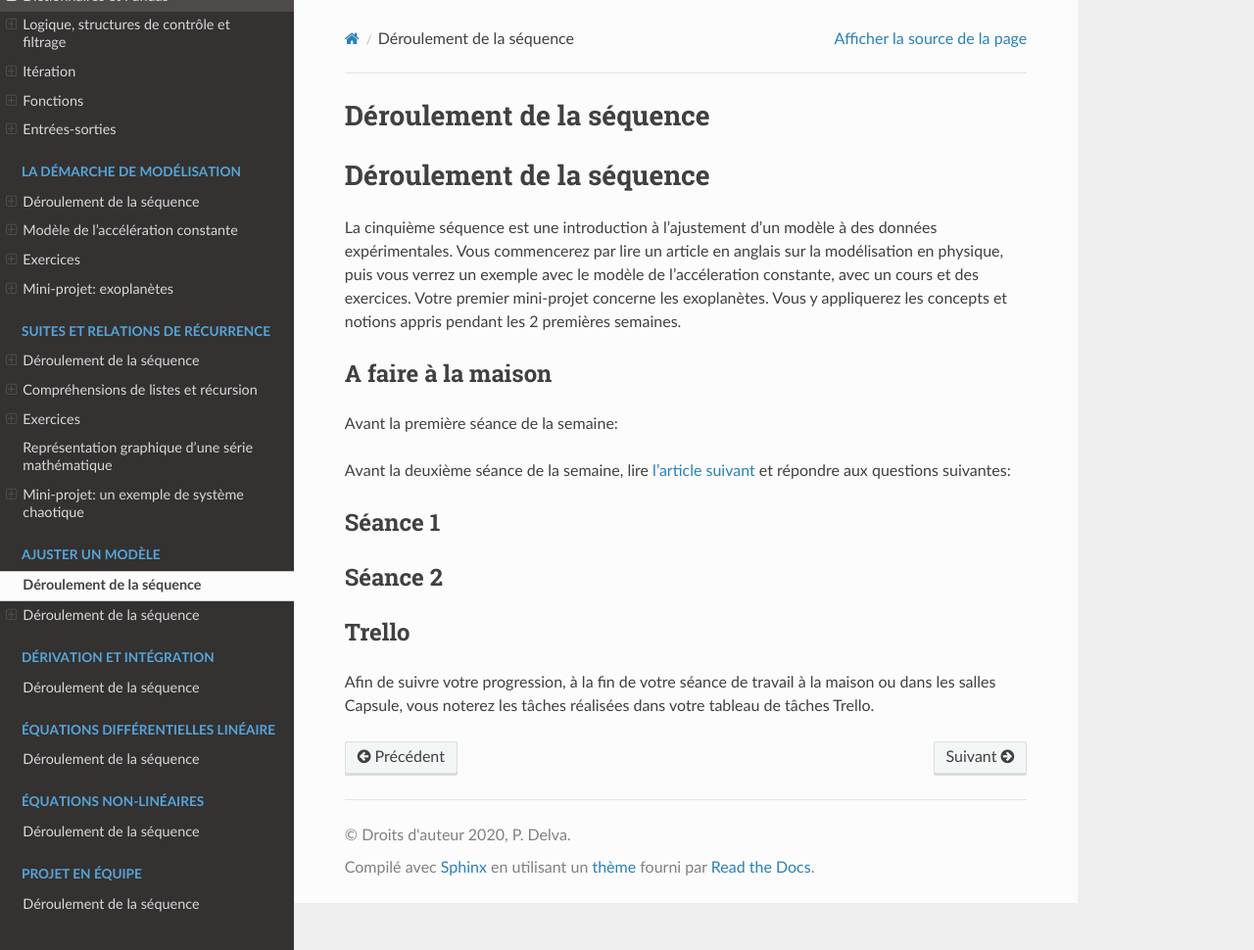
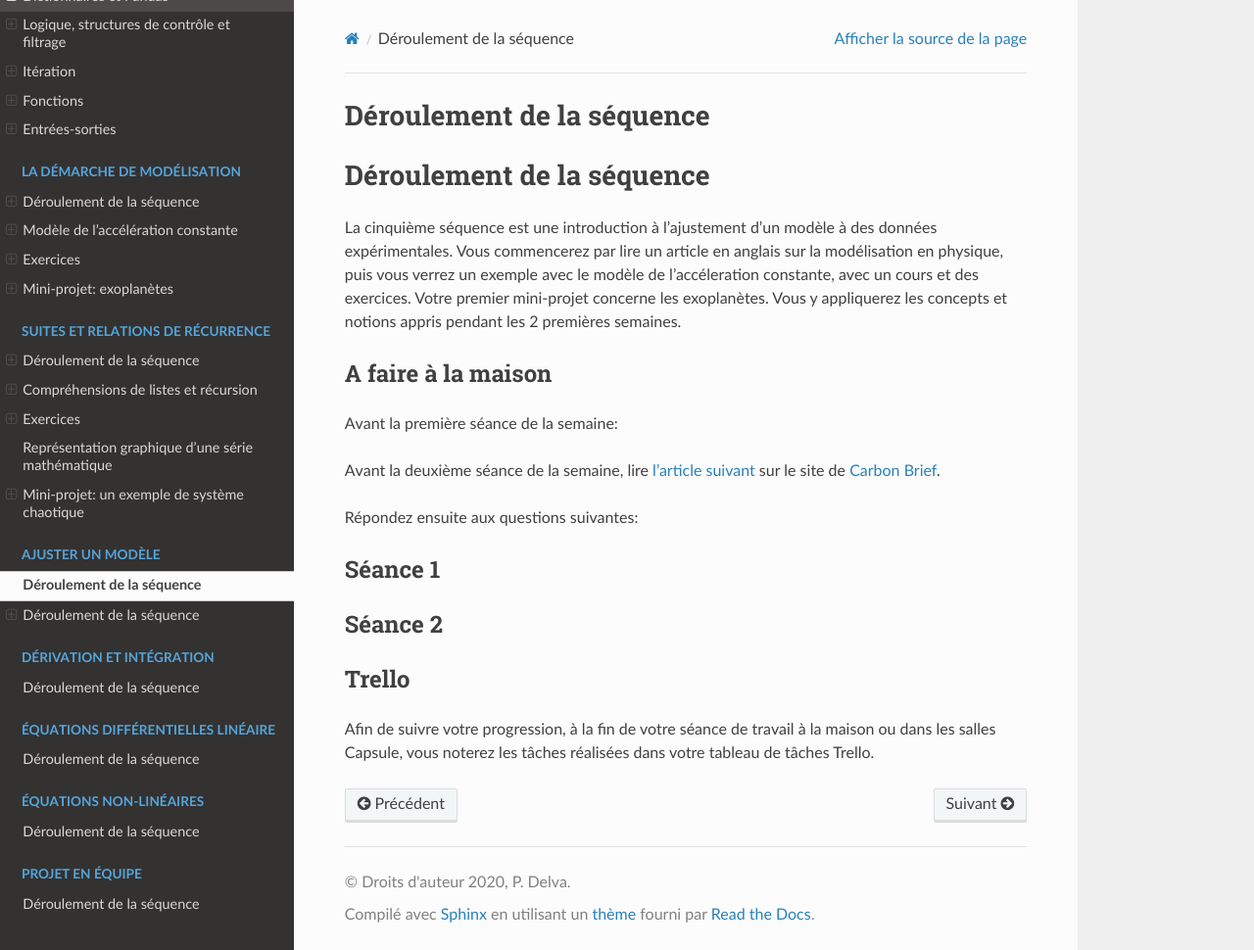
Before and after one commit to phys-mod/site, a Sphinx documentation site: the page built from source/sequences/05-ajustement-modele/contenu.rst, in a window 1280 px wide and 970 px high. Shown: the whole window at 98% size. Built offline with Sphinx 7.4.7 and the Read the Docs theme 2.0.0, drawn with Linux system fonts in a browser that asks for light colours.

Commit message:
Update contenu.rst

```diff
--- a/source/sequences/05-ajustement-modele/contenu.rst
+++ b/source/sequences/05-ajustement-modele/contenu.rst
@@ -16,7 +16,9 @@ A faire à la maison
 -------------------
 Avant la première séance de la semaine:
 
-Avant la deuxième séance de la semaine, lire `l'article suivant  <https://www.carbonbrief.org/analysis-why-scientists-think-100-of-global-warming-is-due-to-humans>`_ et répondre aux questions suivantes:
+Avant la deuxième séance de la semaine, lire `l'article suivant  <https://www.carbonbrief.org/analysis-why-scientists-think-100-of-global-warming-is-due-to-humans>`_ sur le site de `Carbon Brief  <https://en.wikipedia.org/wiki/Carbon_Brief>`_.
+
+Répondez ensuite aux questions suivantes:
 
 
 Séance 1
```
